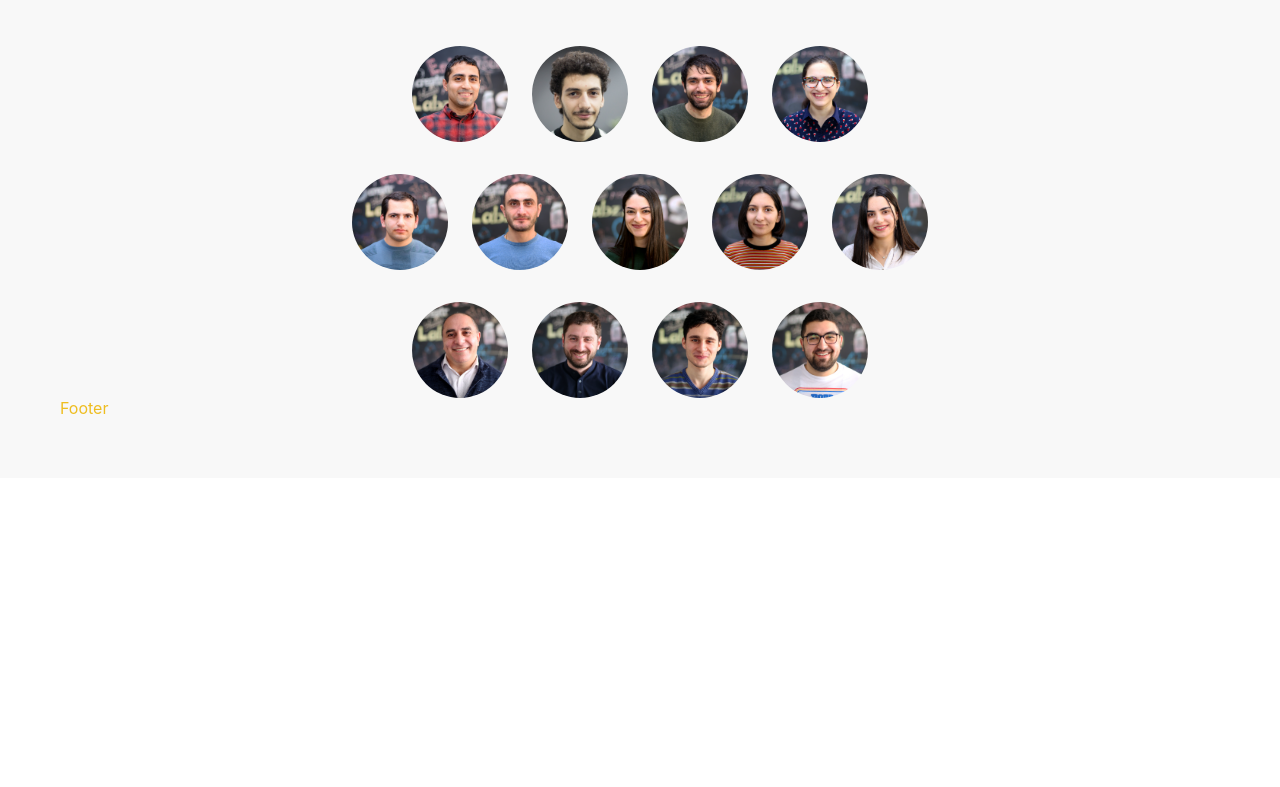
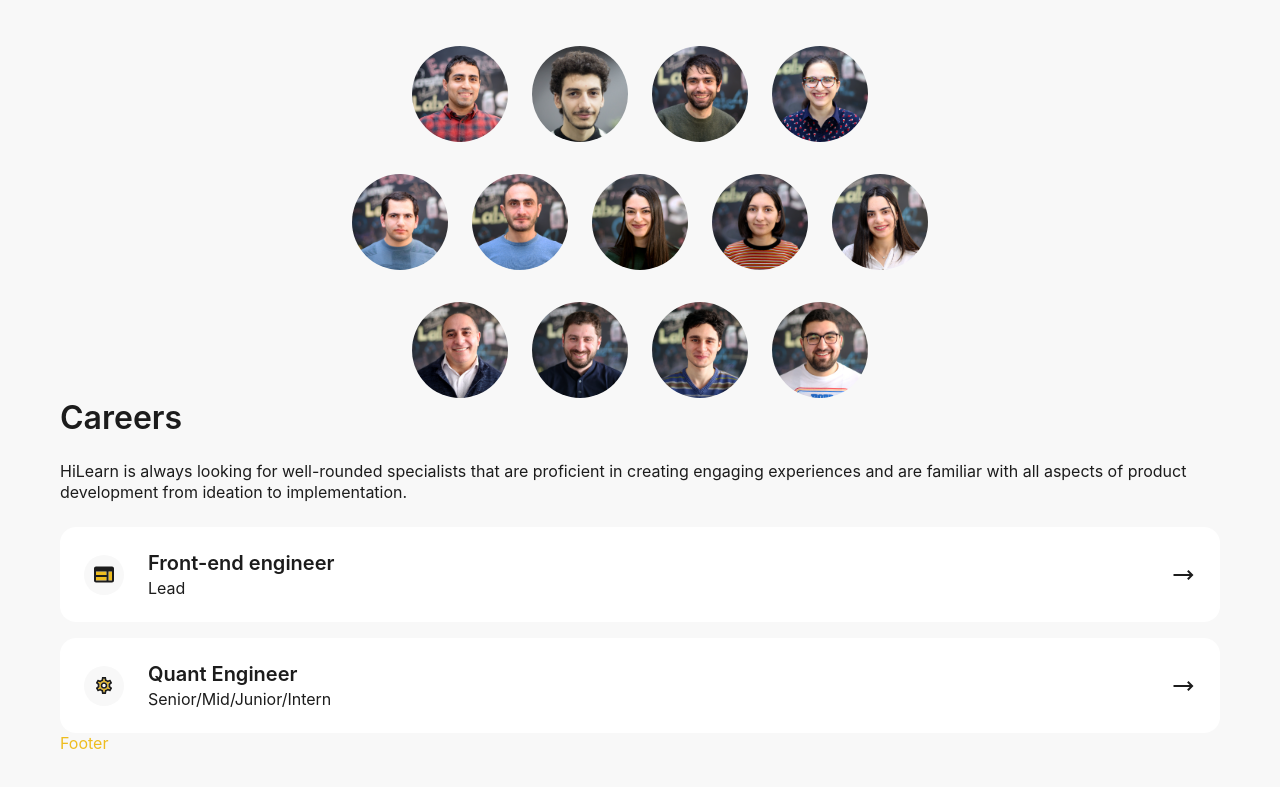
Before and after one commit to hilearn/website, a Next.js app: page / in a window 1280 px wide. Shown: the part 655-1442 px from the top of the page. Before the commit the page ends 1133 px from the top, so only its background shows below. Built offline with nearby package versions, Linux system fonts and the light colour scheme.

Commit message:
add careers block

```diff
--- /dev/null
+++ b/src/components/Home/Careers.tsx
@@ -0,0 +1,43 @@
+import HugeButton from "../common/HugeButton";
+
+import website from '../../../public/images/website.svg';
+import settings from '../../../public/images/settings.svg';
+import styled from "styled-components";
+import BlockTitle from "../common/BlockTitle";
+import Typography from "../common/Typography";
+
+const Container = styled.div`
+  display: flex;
+  flex-direction: column;
+`;
+
+const StyledTypography = styled(Typography)`
+  font-size: 16px;
+  font-weight: 400;
+  line-height: 21px;
+`;
+
+const Careers = () => {
+  return (
+    <Container>
+      <BlockTitle text="Careers" />
+      <StyledTypography margin="0 0 24px 0">
+        HiLearn is always looking for well-rounded specialists that are proficient in creating engaging experiences and are
+        familiar with all aspects of product development from ideation to implementation.
+      </StyledTypography>
+      <HugeButton
+        iconSrc={website}
+        title="Front-end engineer"
+        caption="Lead"
+        withBottomGutter
+      />
+      <HugeButton
+        iconSrc={settings}
+        title="Quant Engineer"
+        caption="Senior/Mid/Junior/Intern"
+      />
+    </Container>
+  );
+};
+
+export default Careers;
--- a/src/components/Home/Home.tsx
+++ b/src/components/Home/Home.tsx
@@ -1,6 +1,7 @@
 import styled from 'styled-components';
 
 import Advantages from './Advantages';
+import Careers from './Careers';
 import Team from './Team';
 
 const Container = styled.div`
@@ -16,6 +17,7 @@ const Home = () => {
     <Container>
       <Advantages />
       <Team />
+      <Careers />
     </Container>
   );
 };
--- /dev/null
+++ b/src/components/common/HugeButton.tsx
@@ -0,0 +1,111 @@
+import Image from "next/image";
+import styled from "styled-components";
+
+import arrow from '../../../public/images/long_right.svg'
+import Typography from "./Typography";
+
+interface ComponentProps {
+  iconSrc: string;
+  title: string;
+  caption: string;
+  additional?: string;
+  withBottomGutter?: boolean;
+}
+
+interface StyledButtonProps {
+  withBottomGutter: boolean;
+}
+
+const StyledButton = styled.button<StyledButtonProps>`
+  display: flex;
+  justify-content: space-between;
+  align-items: center;
+  padding: 24px;
+  border-radius: 16px;
+  border: none;
+  background-color: #fff;
+  width: 100%;
+  ${({ withBottomGutter }) => withBottomGutter && `
+    margin-bottom: 16px;
+  `}
+`;
+
+const Info = styled.div`
+  display: flex;
+`;
+
+const IconContainer = styled.div`
+  display: flex;
+  justify-content: center;
+  align-items: center;
+  border-radius: 50%;
+  background-color: ${({ theme }) => theme.colors.background};
+  padding: 10px;
+  margin-right: 24px;
+  width: 40px;
+  height: 40px;
+`;
+
+const MainInfo = styled.div`
+  display: flex;
+  align-items: center;
+`;
+
+const Texts = styled.div`
+  display: flex;
+  flex-direction: column;
+  align-items: flex-start;
+`;
+
+const StyledTitle = styled(Typography)`
+  font-size: 20px;
+  font-weight: 600;
+  line-height: 24px;
+`;
+
+const StyledCaption = styled(Typography)`
+  font-size: 16px;
+  font-weight: 400;
+  line-height: 19px;
+`;
+
+const AdditionalInfo = styled.div`
+  display: flex;
+`;
+
+const HugeButton = (props: ComponentProps) => {
+  const {
+    iconSrc,
+    title,
+    caption,
+    additional,
+    withBottomGutter,
+  } = props;
+  return (
+    <StyledButton withBottomGutter={withBottomGutter}>
+      <Info>
+        <MainInfo>
+          <IconContainer>
+            <Image src={iconSrc} alt="" />
+          </IconContainer>
+          <Texts>
+            <StyledTitle margin="0 0 4px 0">
+              {title}
+            </StyledTitle>
+            <StyledCaption>
+              {caption}
+            </StyledCaption>
+          </Texts>
+        </MainInfo>
+        {additional && (
+          <AdditionalInfo>
+            {additional}
+          </AdditionalInfo>
+        )}
+      </Info>
+      <Image src={arrow} alt="" />
+    </StyledButton>
+  );
+};
+
+export default HugeButton;
```
Also changed, not shown: public/images/settings.svg (added), public/images/website.svg (added).
